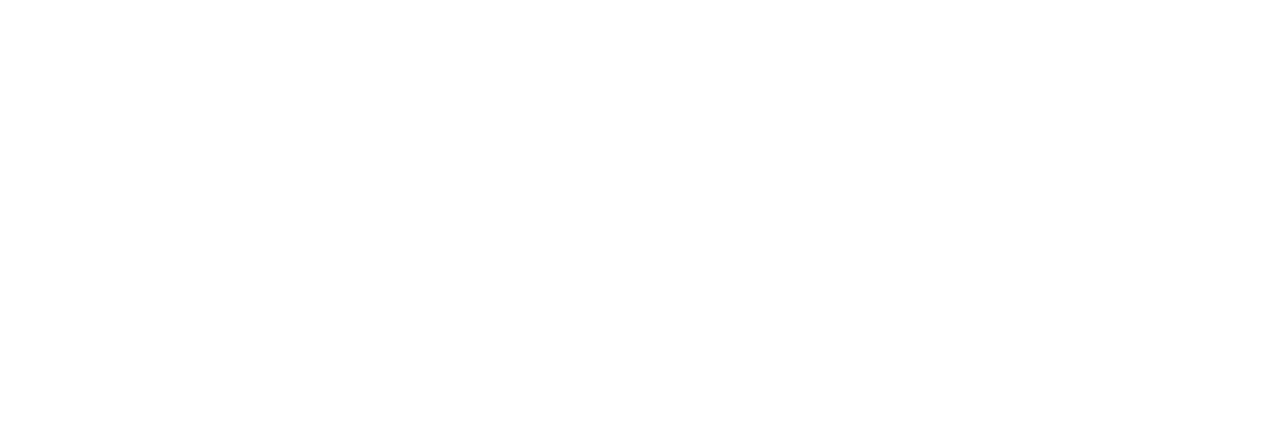
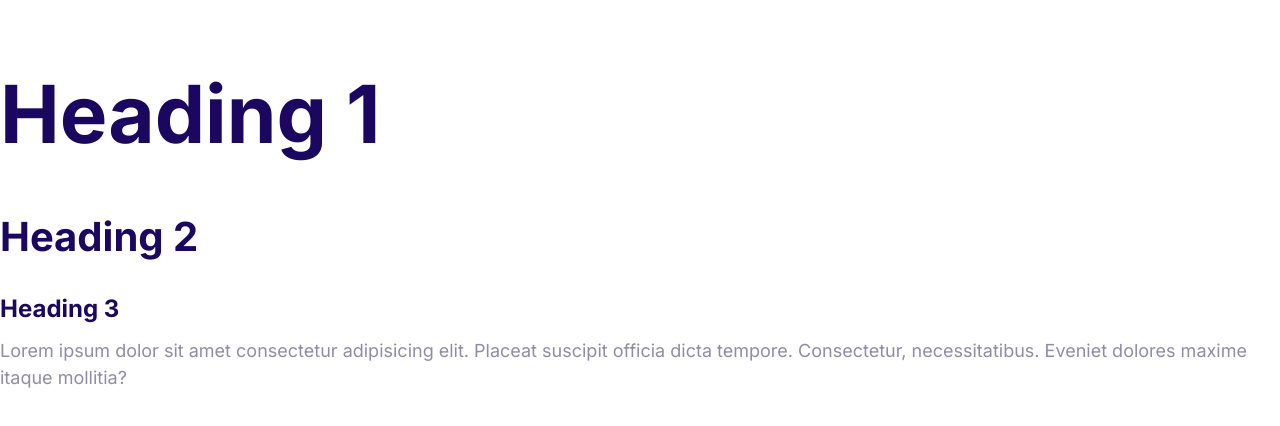
Before and after one commit to sampreethamithkumar/Moshify, a plain HTML site: page index.html in a window 1280 px wide. Drawn offline with Linux system fonts and the light colour scheme.

Commit message:
Define the styles for the fonts.

```diff
--- a/css/style.css
+++ b/css/style.css
@@ -2,6 +2,58 @@
   --color-primary: #2584ff;
   --color-secondary: #00d9ff;
   --color-accent: #ff3400;
-  --color-heading: #1b0760;
+  --color-headings: #1b0760;
   --color-body: #918ca4;
 }
+
+html {
+  font-size: 62.5%;
+}
+
+body {
+  font-family: Inter, Arial, Arial, Helvetica, sans-serif;
+  font-size: 2.4rem;
+  line-height: 1.5;
+  color: var(--color-body);
+}
+
+h1,
+h2,
+h3 {
+  color: var(--color-headings);
+  margin-bottom: 1rem;
+}
+
+h1 {
+  font-size: 7rem;
+}
+
+h2 {
+  font-size: 4rem;
+}
+
+h3 {
+  font-size: 3rem;
+}
+
+p {
+  margin-top: 0;
+}
+
+@media screen and (min-width: 1024px) {
+  body {
+    font-size: 1.8rem;
+  }
+
+  h1 {
+    font-size: 8rem;
+  }
+
+  h2 {
+    font-size: 4rem;
+  }
+
+  h3 {
+    font-size: 2.4rem;
+  }
+}
--- a/index.html
+++ b/index.html
@@ -4,8 +4,22 @@
     <meta charset="UTF-8" />
     <meta name="viewport" content="width=device-width, initial-scale=1.0" />
     <title>Document</title>
+    <link rel="preconnect" href="https://fonts.gstatic.com" />
+    <link
+      href="https://fonts.googleapis.com/css2?family=Inter:wght@400;700&display=swap"
+      rel="stylesheet"
+    />
     <link rel="stylesheet" href="css/normalize.css " />
     <link rel="stylesheet" href="css/style.css" />
   </head>
-  <body></body>
+  <body>
+    <h1>Heading 1</h1>
+    <h2>Heading 2</h2>
+    <h3>Heading 3</h3>
+    <p>
+      Lorem ipsum dolor sit amet consectetur adipisicing elit. Placeat suscipit
+      officia dicta tempore. Consectetur, necessitatibus. Eveniet dolores maxime
+      itaque mollitia?
+    </p>
+  </body>
 </html>
```
